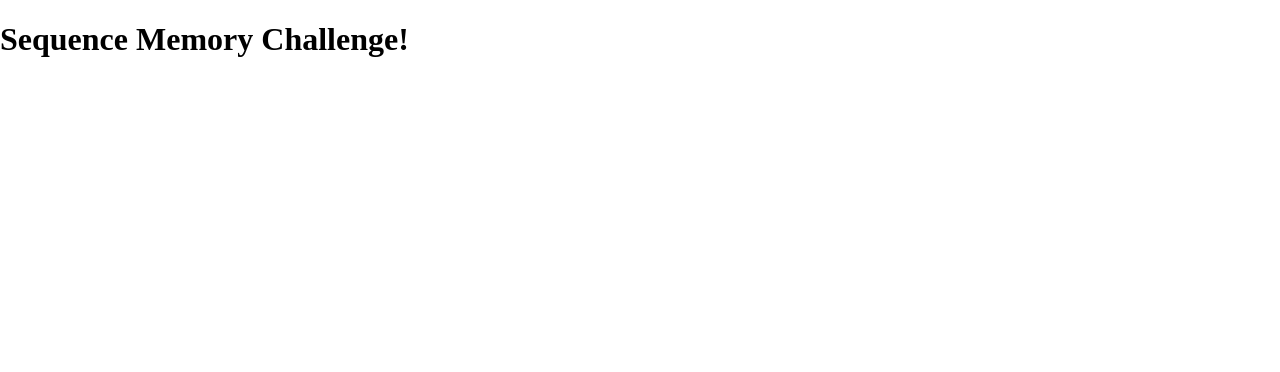
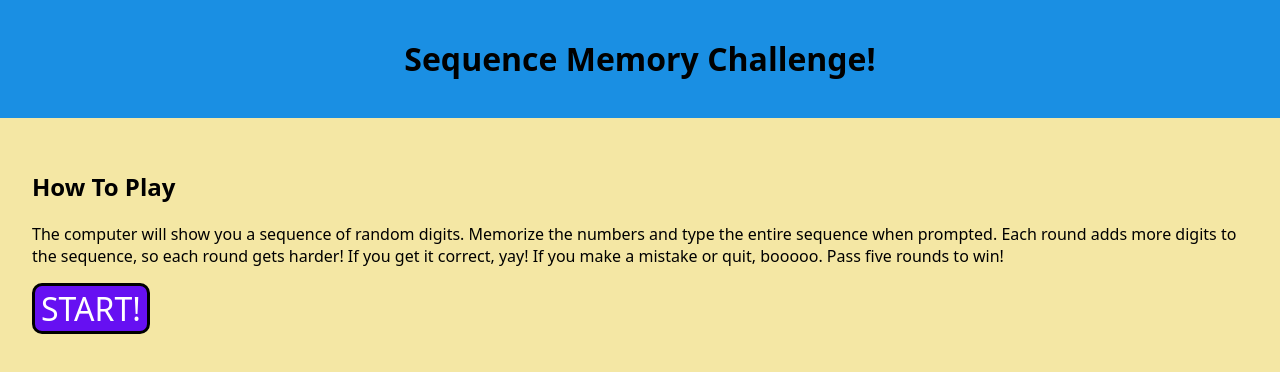
Before and after one commit to claudiacarion/sequence-memory, a plain HTML site: page gameAssignment.html in a window 1280 px wide. Drawn offline with Linux system fonts and the light colour scheme; a web font is replaced by a local one.

Commit message:
add basic styling

```diff
--- a/gameAssignment.html
+++ b/gameAssignment.html
@@ -1,15 +1,27 @@
 <!DOCTYPE html>
 <html lang="en">
   <head>
-  <meta charset="UTF-8">
-  <meta name="viewport" content="width=device-width, initial-scale=1.0">
+    <meta charset="UTF-8" />
+    <meta name="viewport" content="width=device-width, initial-scale=1.0" />
     <title>Game Assignment!</title>
-  <link rel="stylesheet" href="../styles/style.css" />
-  <script src="../js/gameAssignment.js" defer></script>
+    <link rel="stylesheet" href="./styles/style.css" />
+    <script src="./js/gameAssignment.js" defer></script>
+    <link rel="preconnect" href="https://fonts.googleapis.com" />
+    <link rel="preconnect" href="https://fonts.gstatic.com" crossorigin />
+    <link href="https://fonts.googleapis.com/css2?family=DynaPuff:wght@400..700&display=swap" rel="stylesheet" />
   </head>
   <body>
     <header class="header">
       <h1 class="header__title">Sequence Memory Challenge!</h1>
     </header>
+    <main class="main-content">
+      <h2 class="title">How To Play</h2>
+      <p class="instructions">
+        The computer will show you a sequence of random digits. Memorize the numbers and type the entire sequence when
+        prompted. Each round adds more digits to the sequence, so each round gets harder! If you get it correct, yay! If
+        you make a mistake or quit, booooo. Pass five rounds to win!
+      </p>
+      <button class="startButton">START!</button>
+    </main>
   </body>
 </html>
--- a/js/gameAssignment.js
+++ b/js/gameAssignment.js
@@ -0,0 +1,2 @@
+let button = document.querySelector(".startButton");
+button.onclick = () => playGame();
--- a/styles/style.css
+++ b/styles/style.css
@@ -1,7 +1,32 @@
 * {
   box-sizing: border-box;
+  font-family: "DynaPuff", system-ui;
 }
 
 body {
+  background-color: #f4e7a4;
   margin: 0;
 }
+
+.header {
+  background-color: #1a8fe3;
+  margin: 0;
+  padding: 16px;
+  text-align: center;
+}
+
+.main-content {
+  padding: 32px;
+}
+
+.startButton {
+  background-color: #6610F2;
+  border: 3px solid #000;
+  border-radius: 10px;
+  color: #fff;
+  font-size: 2rem;
+}
+
+.startButton:hover {
+  transform: scale(0.9);
+}
```
Lines whose indentation alone changed are shown as unchanged.
